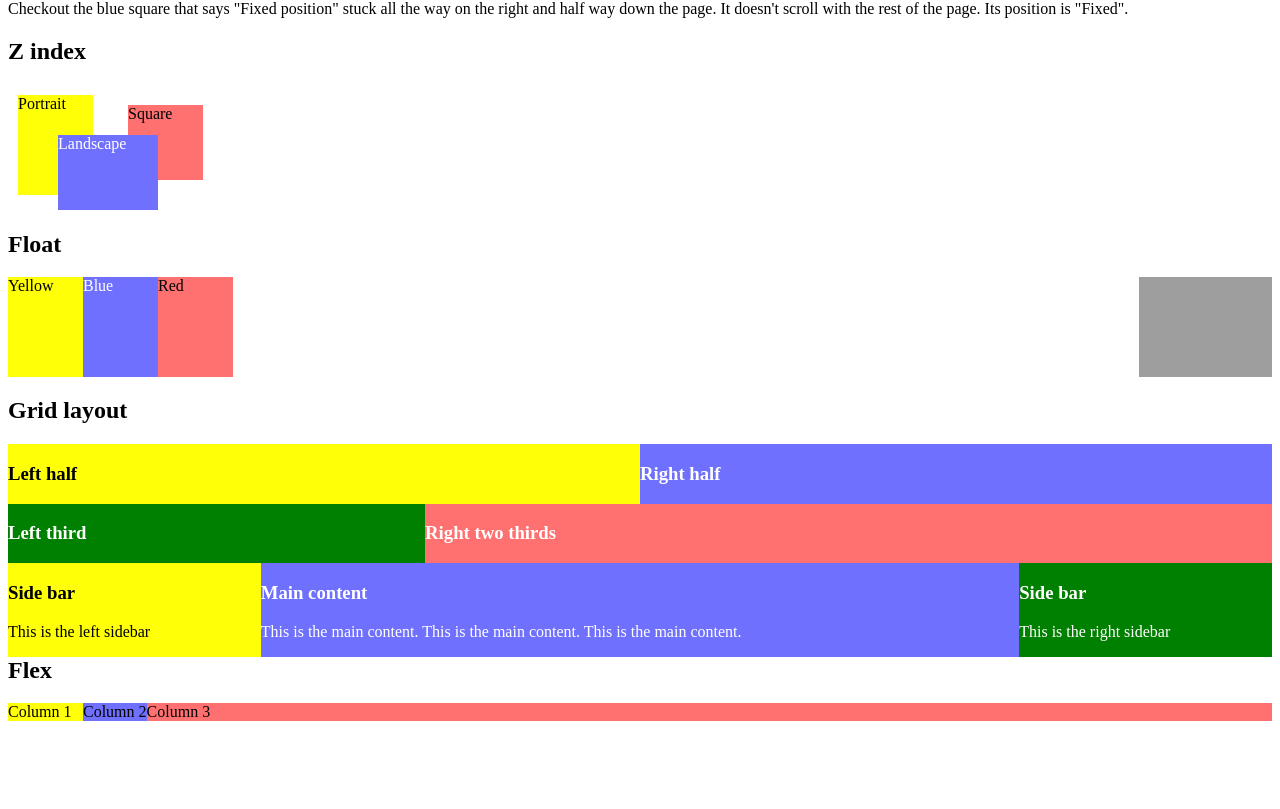
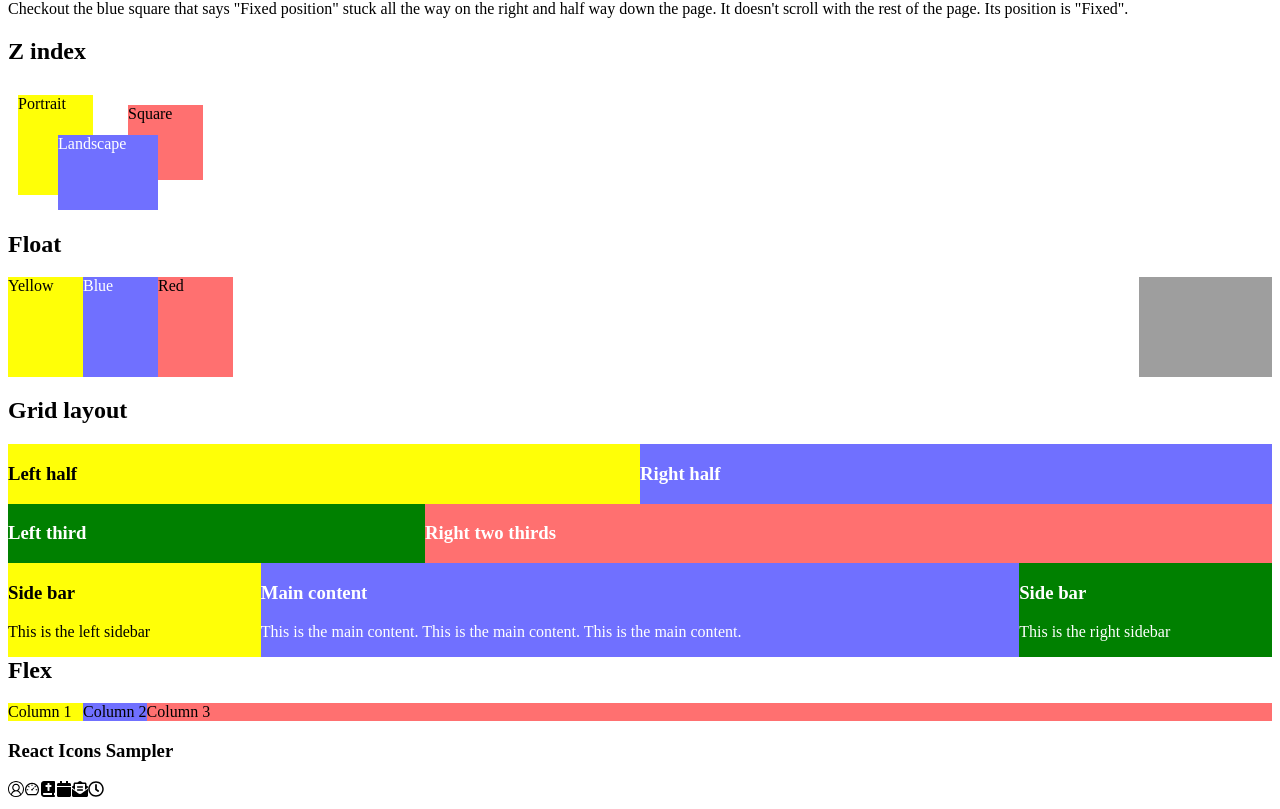
Before and after one commit to rschlosberg/kanbas-react-web-app, a React (Create React App) app: page /#/Labs/Lab2 in a window 1280 px wide. Shown: the part 3157-3966 px from the top of the page. Before the commit the page ends 3886 px from the top, so only its background shows below. Built offline with nearby package versions, Linux system fonts and the light colour scheme; grey boxes are pictures that could not be loaded.

Commit message:
react icons

```diff
--- /dev/null
+++ b/src/Labs/Lab2/ReactIcons.tsx
@@ -0,0 +1,20 @@
+import { FaCalendar, FaEnvelopeOpenText, FaRegClock }
+  from "react-icons/fa";
+import { AiOutlineDashboard } from "react-icons/ai";
+import { FaBookBible } from "react-icons/fa6";
+import { VscAccount } from "react-icons/vsc";
+export default function ReactIconsSampler() {
+  return (
+    <div id="wd-react-icons-sampler" className="mb-4">
+      <h3>React Icons Sampler</h3>
+      <div className="d-flex">
+        <VscAccount className="fs-3 text" />
+        <AiOutlineDashboard className="fs-3 text" />
+        <FaBookBible className="fs-3 text" />
+        <FaCalendar className="fs-3 text" />
+        <FaEnvelopeOpenText className="fs-3 text" />
+        <FaRegClock className="fs-3 text" />
+      </div>
+    </div>
+  );
+}
--- a/src/Labs/Lab2/index.tsx
+++ b/src/Labs/Lab2/index.tsx
@@ -11,6 +11,7 @@ import Zindex from "./Zindex";
 import Float from "./Float";
 import GridLayout from "./GridLayout";
 import Flex from "./Flex";
+import ReactIconsSampler from "./ReactIcons";
 
 export default function Lab2() {
   return (
@@ -75,6 +76,7 @@ export default function Lab2() {
         <Float />
         <GridLayout />
         <Flex />
+        <ReactIconsSampler />
       </div>
     </div>
     </div>
```
